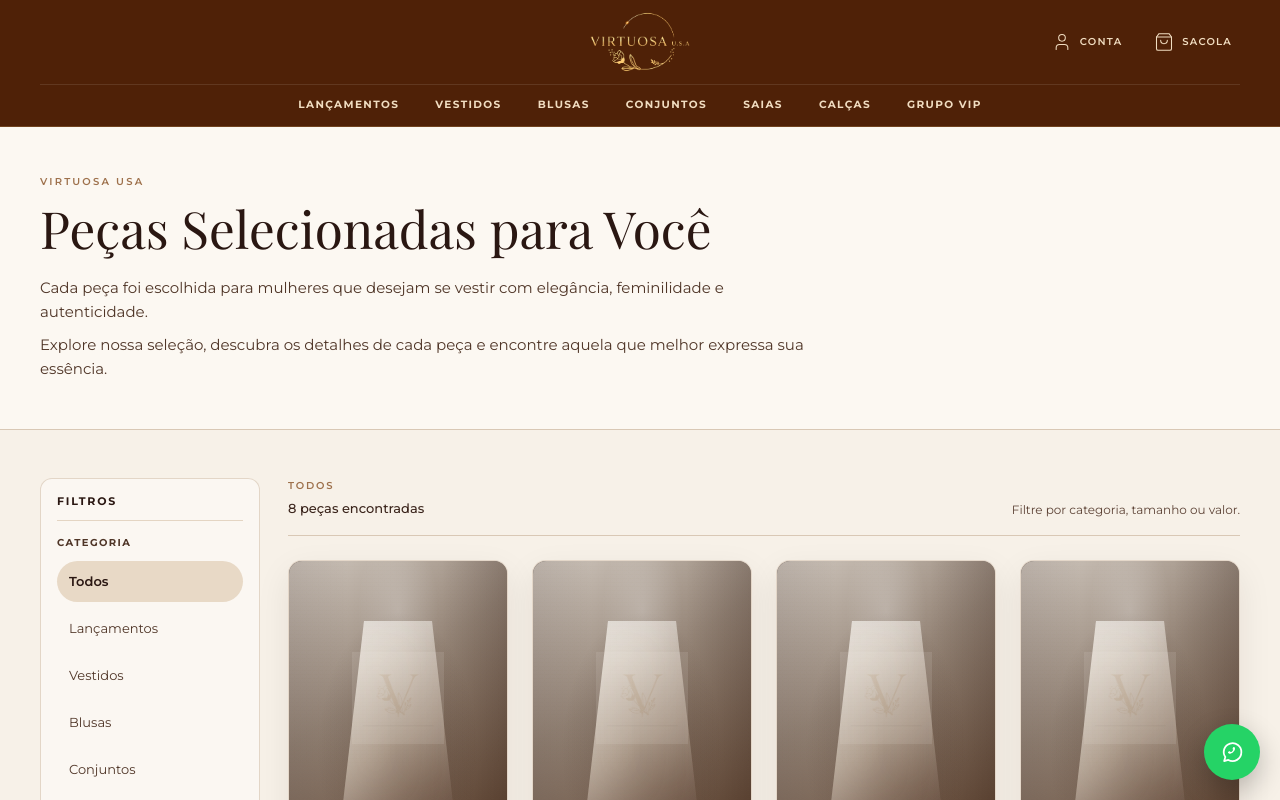
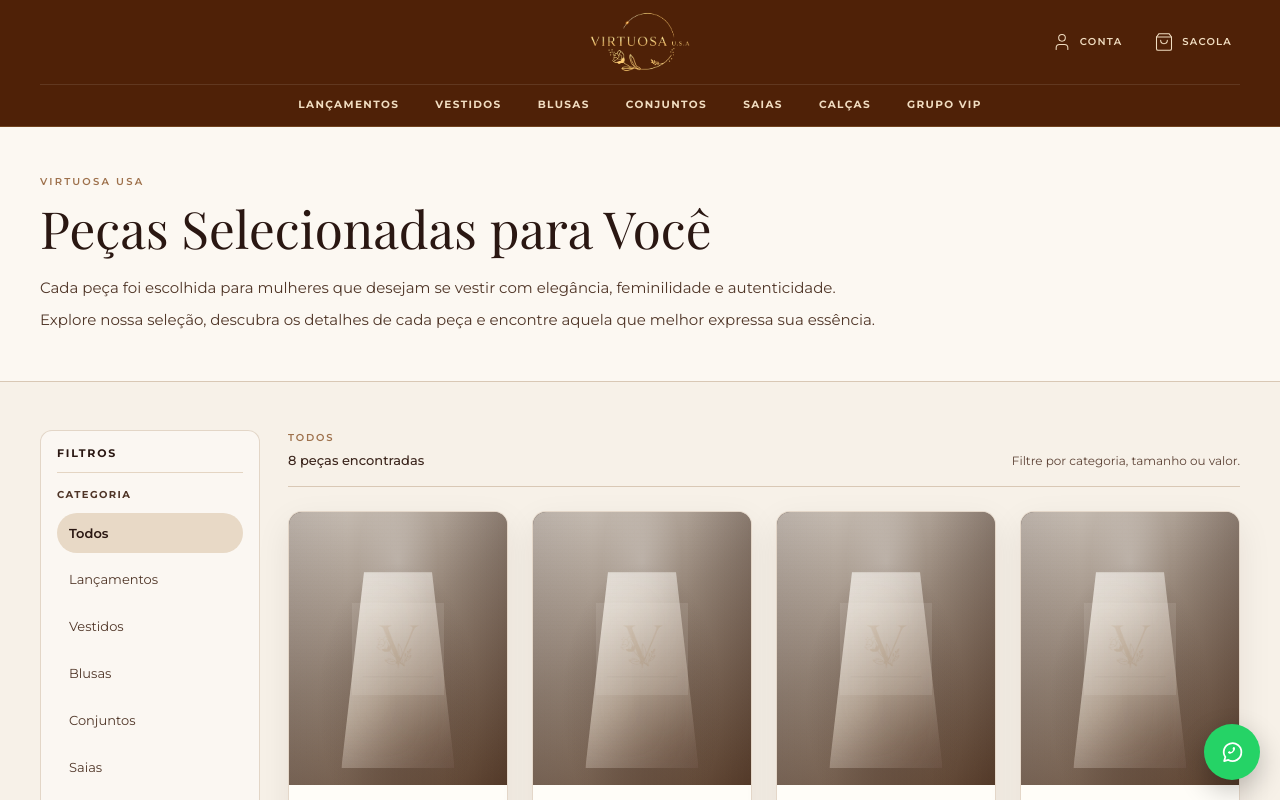
Before and after one commit to universocsdigital-wq/virtuosa-usa, a Next.js app: page /shop in a window 1280 px wide. Shown: the top 800 px of the page. Built offline with nearby package versions, Linux system fonts and the light colour scheme; a web font is replaced by a local one.

Commit message:
keep collection introduction on single lines

```diff
--- a/components/shop/ShopClient.tsx
+++ b/components/shop/ShopClient.tsx
@@ -184,9 +184,9 @@ export function ShopClient({ products }: { products: Product[] }) {
           <h1 className="font-serif text-[#2A1712]" style={{ fontSize: "clamp(2.15rem, 4vw, 3.8rem)", lineHeight: 1.05 }}>
             Peças Selecionadas para Você
           </h1>
-          <div className="mx-auto mt-5 max-w-3xl space-y-2 font-sans text-[14px] leading-relaxed text-[#4F3527] lg:mx-0 lg:text-[15px]">
-            <p>Cada peça foi escolhida para mulheres que desejam se vestir com elegância, feminilidade e autenticidade.</p>
-            <p>Explore nossa seleção, descubra os detalhes de cada peça e encontre aquela que melhor expressa sua essência.</p>
+          <div className="mx-auto mt-5 space-y-2 font-sans text-[14px] leading-relaxed text-[#4F3527] lg:mx-0 lg:text-[15px]">
+            <p className="lg:whitespace-nowrap">Cada peça foi escolhida para mulheres que desejam se vestir com elegância, feminilidade e autenticidade.</p>
+            <p className="lg:whitespace-nowrap">Explore nossa seleção, descubra os detalhes de cada peça e encontre aquela que melhor expressa sua essência.</p>
           </div>
         </div>
       </section>
```
